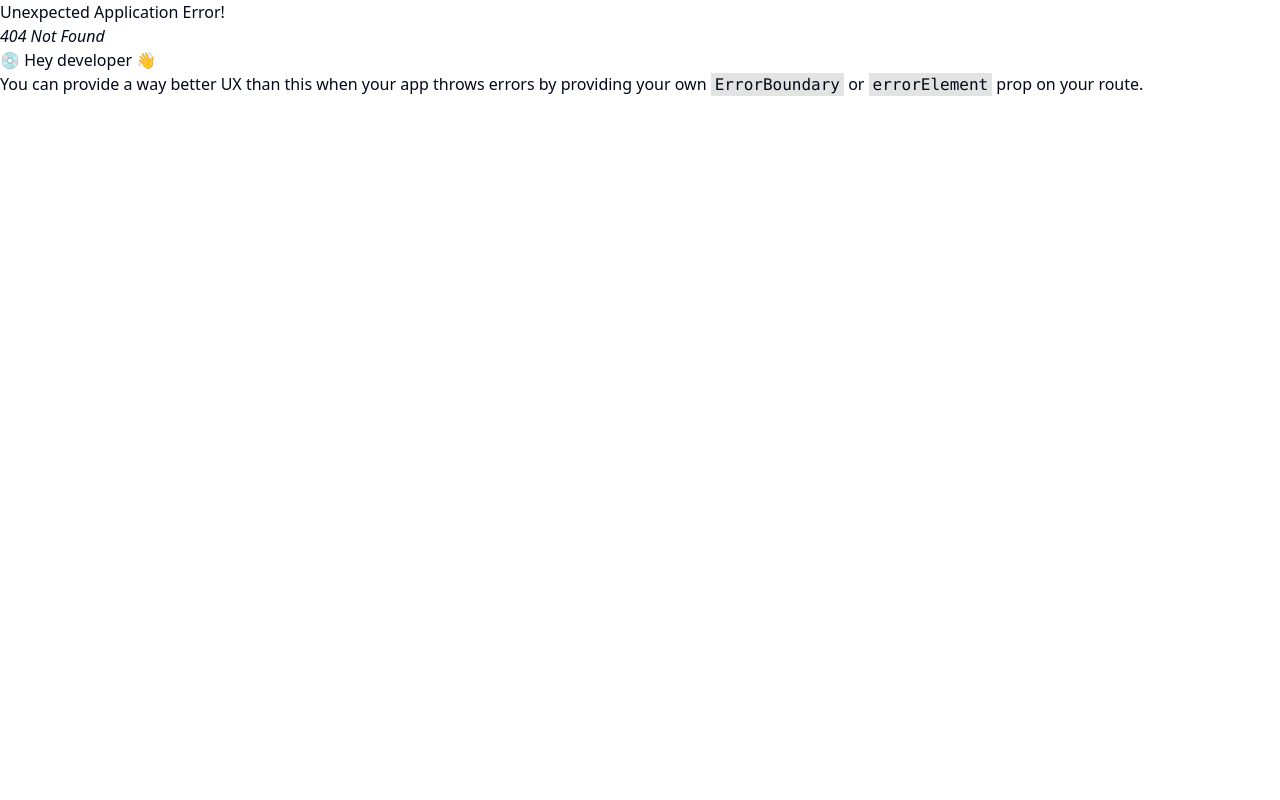
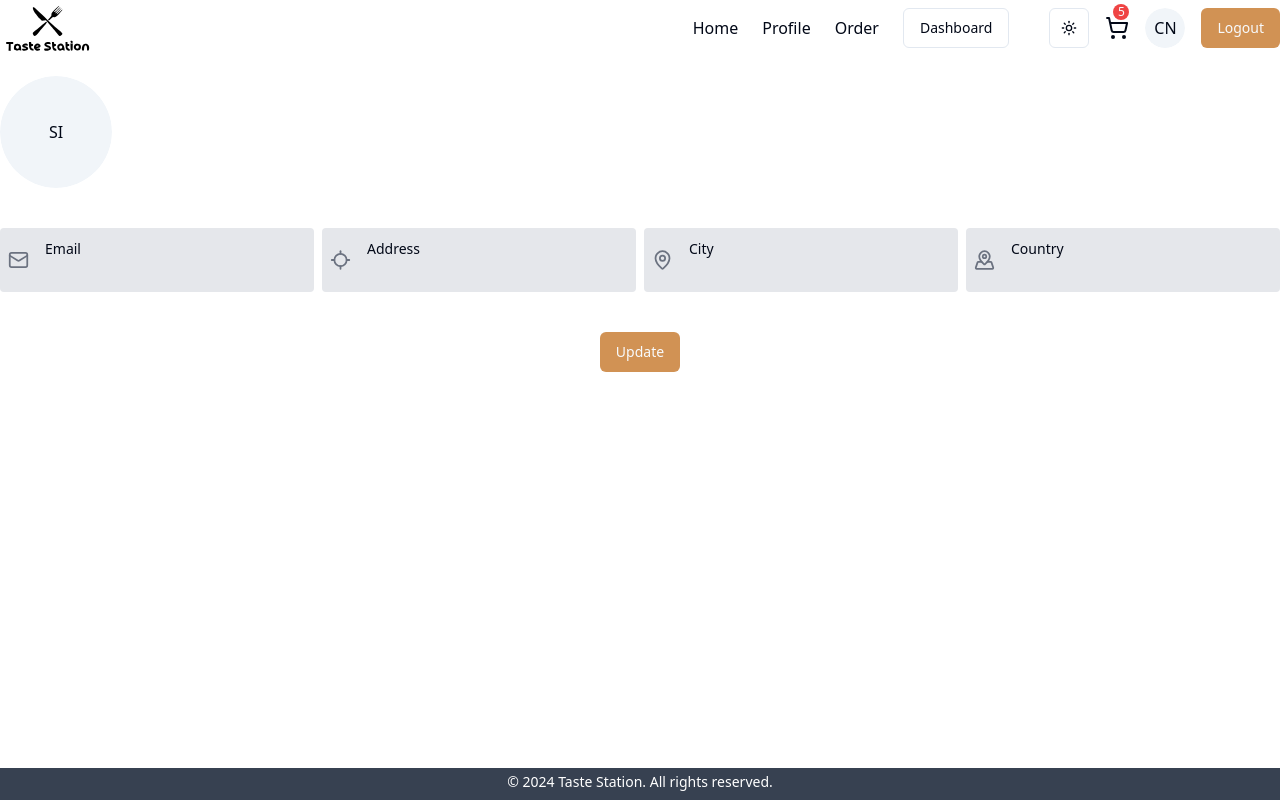
Before and after one commit to saifulislam-bd/food-delivery-app, a React (Vite) app in the folder client/: page /profile in a window 1280 px wide. Before the commit this address had no page. Built offline with nearby package versions, Linux system fonts and the light colour scheme; the HTML template or start-up script is replaced by a standard one.

Commit message:
add Profile page in ui

```diff
--- a/client/src/App.tsx
+++ b/client/src/App.tsx
@@ -6,6 +6,7 @@ import ResetPassword from "./auth/ResetPassword";
 import VerifyEmail from "./auth/VerifyEmail";
 import Hero from "./components/Hero";
 import MainLayout from "./layout/MainLayout";
+import Profile from "./components/Profile";
 
 const appRouter = createBrowserRouter([
   {
@@ -15,6 +16,10 @@ const appRouter = createBrowserRouter([
       {
         path: "/",
         element: <Hero />,
+      },
+      {
+        path: "/profile",
+        element: <Profile />,
       },
     ],
   },
--- /dev/null
+++ b/client/src/components/Profile.tsx
@@ -0,0 +1,149 @@
+import { ChangeEvent, FC, FormEvent, useRef, useState } from "react";
+import { Avatar, AvatarFallback, AvatarImage } from "./ui/avatar";
+import {
+  Loader2,
+  LocateIcon,
+  Mail,
+  MapPin,
+  MapPinnedIcon,
+  Plus,
+} from "lucide-react";
+import { Input } from "./ui/input";
+import { Label } from "./ui/label";
+import { Button } from "./ui/button";
+
+const Profile: FC = () => {
+  const loading = false;
+
+  const [selectedProfileImage, setSelectedProfileImage] = useState<string>("");
+  const [profileData, setProfileData] = useState({
+    fullName: "",
+    email: "",
+    address: "",
+    city: "",
+    country: "",
+    profilePicture: "",
+  });
+  const imageRef = useRef<HTMLInputElement | null>(null);
+  const handleFileChange = (e: ChangeEvent<HTMLInputElement>) => {
+    const file = e.target.files?.[0];
+    if (file) {
+      const reader = new FileReader();
+      reader.onloadend = () => {
+        const result = reader.result as string;
+        setSelectedProfileImage(result);
+        setProfileData((prevData) => ({ ...prevData, profilePicture: result }));
+      };
+      reader.readAsDataURL(file);
+    }
+  };
+
+  const updateProfileHandler = (e: FormEvent<HTMLFormElement>) => {
+    e.preventDefault();
+
+    //update profile API implementation
+  };
+
+  const handleChange = (e: ChangeEvent<HTMLInputElement>) => {
+    const { name, value } = e.target;
+    setProfileData((prevData) => ({ ...prevData, [name]: value }));
+  };
+
+  return (
+    <form onSubmit={updateProfileHandler} className="max-w-7xl mx-auto my-5">
+      <div className="flex items-center justify-between">
+        <div className="flex items-center gap-2">
+          <Avatar className="relative w-20 h-20 md:w-28 md:h-28">
+            <AvatarImage src={selectedProfileImage} />
+            <AvatarFallback>SI</AvatarFallback>
+            <input
+              ref={imageRef}
+              type="file"
+              className="hidden"
+              accept="image/*"
+              onChange={handleFileChange}
+            />
+            <div
+              className="absolute inset-0 flex items-center justify-center opacity-0 hover:opacity-100 transition-opacity duration-300 bg-black bg-opacity-50 rounded-full cursor-pointer"
+              onClick={() => imageRef.current?.click()}
+            >
+              <Plus className="text-white h-8 w-8" />
+            </div>
+          </Avatar>
+          <Input
+            name="fullName"
+            value={profileData.fullName}
+            onChange={handleChange}
+            className="font-bold text-2xl outline-none border-none focus-visible:ring-transparent"
+          />
+        </div>
+      </div>
+      <div className="grid md:grid-cols-4 md:gap-2 gap-3 my-10">
+        <div className="flex items-center gap-4 rounded-sm p-2 bg-gray-200">
+          <Mail className="text-gray-500" />
+          <div className="w-full">
+            <Label>Email</Label>
+            <input
+              name="email"
+              value={profileData.email}
+              onChange={handleChange}
+              className="ml-2 text-gray-600 bg-transparent focus-visible:ring-0 focus-visible:border-transparent outline-none border-none"
+            />
+          </div>
+        </div>
+        <div className="flex items-center gap-4 rounded-sm p-2 bg-gray-200">
+          <LocateIcon className="text-gray-500" />
+          <div className="w-full">
+            <Label>Address</Label>
+            <input
+              type="text"
+              name="address"
+              value={profileData.address}
+              onChange={handleChange}
+              className="ml-2 text-gray-600 bg-transparent focus-visible:ring-0 focus-visible:border-transparent outline-none border-none"
+            />
+          </div>
+        </div>
+        <div className="flex items-center gap-4 rounded-sm p-2 bg-gray-200">
+          <MapPin className="text-gray-500" />
+          <div className="w-full">
+            <Label>City</Label>
+            <input
+              type="text"
+              name="city"
+              value={profileData.city}
+              onChange={handleChange}
+              className="ml-2 text-gray-600 bg-transparent focus-visible:ring-0 focus-visible:border-transparent outline-none border-none"
+            />
+          </div>
+        </div>
+        <div className="flex items-center gap-4 rounded-sm p-2 bg-gray-200">
+          <MapPinnedIcon className="text-gray-500" />
+          <div className="w-full">
+            <Label>Country</Label>
+            <input
+              type="text"
+              name="country"
+              value={profileData.country}
+              onChange={handleChange}
+              className="ml-2 text-gray-600 bg-transparent focus-visible:ring-0 focus-visible:border-transparent outline-none border-none"
+            />
+          </div>
+        </div>
+      </div>
+      <div className="text-center">
+        {loading ? (
+          <Button disabled className="bg-orange hover:bg-hoverOrange">
+            <Loader2 className="h-4 w-4 mr-2 animate-spin" /> Please wait
+          </Button>
+        ) : (
+          <Button type="submit" className=" bg-orange hover:bg-hoverOrange">
+            Update
+          </Button>
+        )}
+      </div>
+    </form>
+  );
+};
+
+export default Profile;
```
